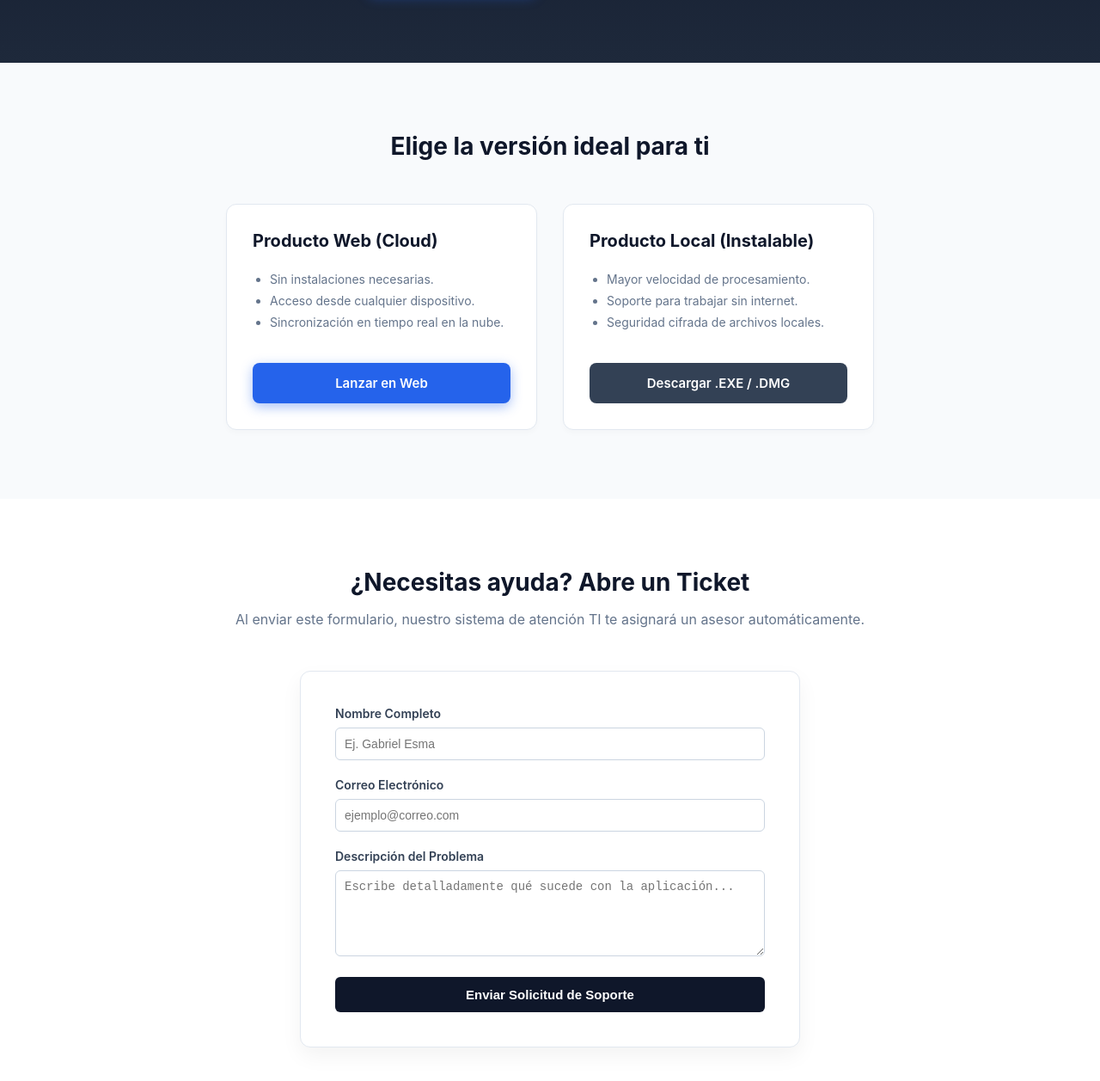
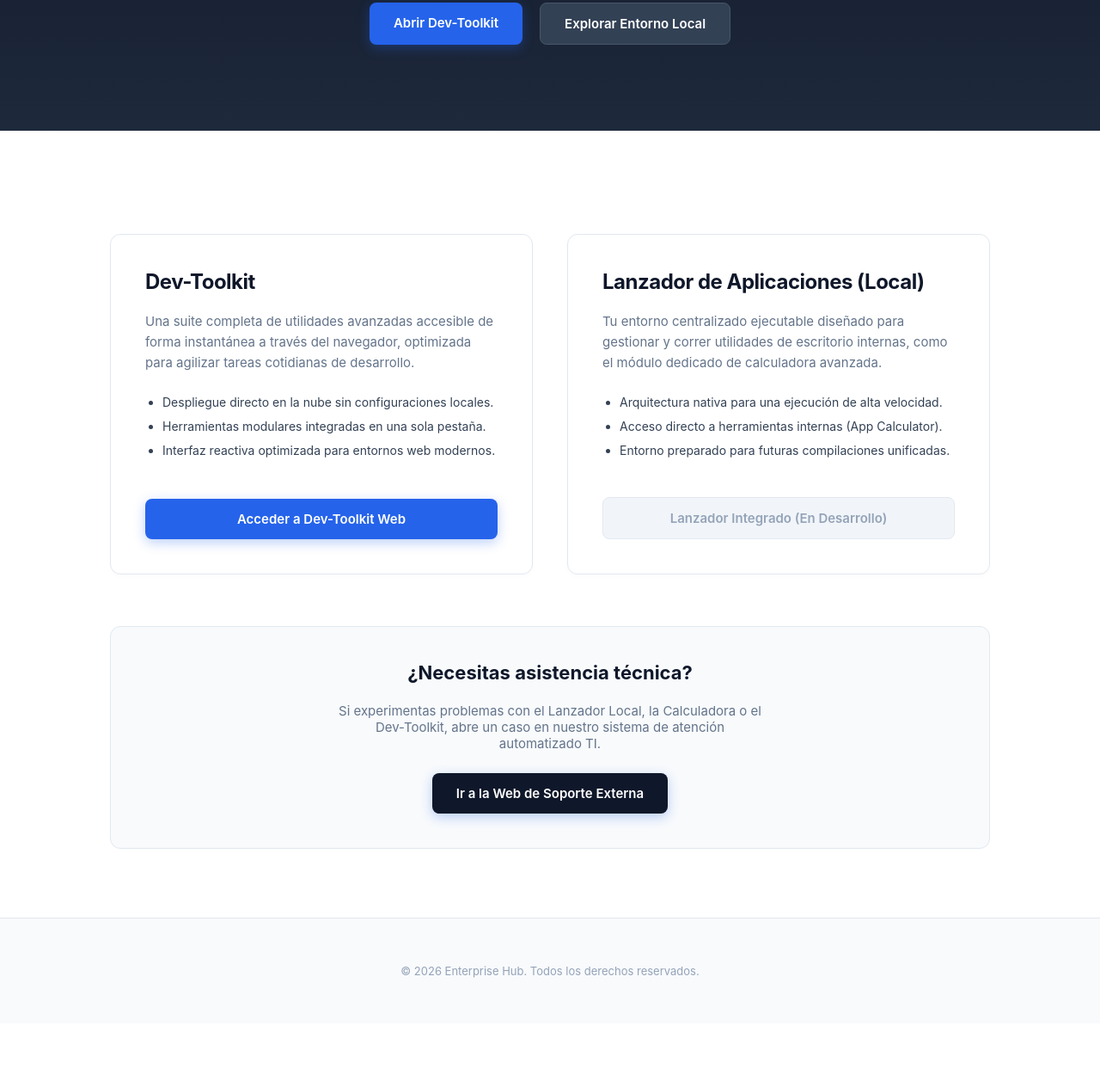
Before and after one commit to samimateus7-svg/main-page, a plain HTML site: page index.html in a window 1280 px wide. Shown: the part 341-1598 px from the top of the page at 86% size. After the commit the page ends 1531 px from the top, so only its background shows below. Drawn offline with Linux system fonts and the light colour scheme.

Commit message:
Update index.html

```diff
--- a/index.html
+++ b/index.html
@@ -1,10 +1,9 @@
-
 <!DOCTYPE html>
 <html lang="es">
 <head>
     <meta charset="UTF-8">
     <meta name="viewport" content="width=device-width, initial-scale=1.0">
-    <title>Enterprise App - Portal Oficial</title>
+    <title>Enterprise Hub - Portal de Productos</title>
     <style>
         :root {
             --primary: #0f172a;
@@ -39,17 +38,23 @@
             color: #ffffff;
             font-size: 20px;
             font-weight: 700;
+            letter-spacing: -0.5px;
+        }
+
+        nav {
+            display: flex;
+            align-items: center;
+            gap: 25px;
         }
 
         nav a {
             color: #94a3b8;
             text-decoration: none;
-            margin-left: 20px;
             font-size: 14px;
             transition: color 0.3s;
         }
 
-        nav a:hover, nav a.active {
+        nav a:hover {
             color: #ffffff;
         }
 
@@ -59,32 +64,34 @@
             color: #ffffff;
             padding: 8px 16px;
             border-radius: 6px;
-            cursor: pointer;
+            font-weight: 500;
         }
 
         .btn-soporte-nav:hover {
             background-color: var(--accent);
         }
 
-        /* Sección Principal (Hero) */
+        /* Sección Principal (Hero Hub) */
         .hero {
             text-align: center;
-            padding: 80px 20px;
+            padding: 100px 20px;
             background: linear-gradient(180deg, var(--primary) 0%, #1e293b 100%);
             color: #ffffff;
         }
 
         .hero h1 {
-            font-size: 42px;
+            font-size: 46px;
             margin: 0 0 20px 0;
-            letter-spacing: -1px;
+            letter-spacing: -1.5px;
+            font-weight: 700;
         }
 
         .hero p {
             color: #94a3b8;
             font-size: 18px;
-            max-width: 600px;
-            margin: 0 auto 40px auto;
+            max-width: 650px;
+            margin: 0 auto 45px auto;
+            line-height: 1.6;
         }
 
         .hero-buttons {
@@ -101,209 +108,171 @@
             border-radius: 8px;
             text-decoration: none;
             transition: all 0.3s;
+            display: inline-block;
         }
 
         .btn-primary {
             background-color: var(--accent);
             color: #ffffff;
-            box-shadow: 0 4px 14px rgba(37,99,235,0.4);
+            box-shadow: 0 4px 14px rgba(37,99,235,0.3);
         }
 
         .btn-primary:hover {
             background-color: #1d4ed8;
+            transform: translateY(-1px);
         }
 
         .btn-secondary {
             background-color: #334155;
             color: #ffffff;
+            border: 1px solid #475569;
         }
 
         .btn-secondary:hover {
             background-color: #475569;
+            transform: translateY(-1px);
         }
 
-        /* Sección de Productos */
-        .section-productos {
-            padding: 80px 5%;
-            background-color: var(--bg-light);
+        /* Contenedor de Secciones */
+        .container {
+            padding: 80px 10%;
         }
 
-        .section-title {
-            text-align: center;
-            margin-bottom: 50px;
+        .features-grid {
+            display: grid;
+            grid-template-columns: repeat(auto-fit, minmax(300px, 1fr));
+            gap: 40px;
+            margin-top: 40px;
         }
 
-        .section-title h2 {
-            font-size: 28px;
-            color: var(--primary);
-            margin: 0;
-        }
-
-        .grid-productos {
-            display: flex;
-            justify-content: center;
-            gap: 30px;
-            flex-wrap: wrap;
-        }
-
-        .card {
+        .feature-section {
             background: #ffffff;
             border: 1px solid #e2e8f0;
             border-radius: 12px;
-            padding: 30px;
-            width: 300px;
-            box-shadow: 0 4px 6px rgba(0,0,0,0.02);
+            padding: 40px;
+            box-shadow: 0 4px 6px rgba(0,0,0,0.01);
             display: flex;
             flex-direction: column;
             justify-content: space-between;
         }
 
-        .card h3 {
-            font-size: 20px;
+        .feature-section h2 {
+            font-size: 24px;
+            color: var(--primary);
             margin-top: 0;
-            color: var(--primary);
+            letter-spacing: -0.5px;
         }
 
-        .card ul {
-            padding-left: 20px;
+        .feature-section p {
             color: var(--text-light);
-            font-size: 14px;
-            line-height: 1.8;
+            font-size: 15px;
+            line-height: 1.6;
         }
 
-        /* Sección de Soporte (Formulario de Tickets) */
-        .section-soporte {
-            padding: 80px 5%;
+        .feature-section ul {
+            padding-left: 20px;
+            color: var(--text-dark);
+            font-size: 14px;
+            line-height: 2;
+            margin: 20px 0;
         }
 
-        .form-container {
-            max-width: 500px;
-            margin: 0 auto;
-            background: #ffffff;
+        /* Banner de Soporte Externo */
+        .banner-soporte {
+            background-color: var(--bg-light);
             border: 1px solid #e2e8f0;
             border-radius: 12px;
             padding: 40px;
-            box-shadow: 0 10px 25px rgba(0,0,0,0.05);
+            margin-top: 60px;
+            text-align: center;
         }
 
-        .form-group {
-            margin-bottom: 20px;
+        .banner-soporte h3 {
+            margin-top: 0;
+            color: var(--primary);
+            font-size: 22px;
         }
 
-        .form-group label {
-            display: block;
-            margin-bottom: 8px;
-            font-size: 14px;
-            font-weight: 600;
-            color: var(--text-dark);
+        .banner-soporte p {
+            color: var(--text-light);
+            max-width: 500px;
+            margin: 10px auto 25px auto;
+            font-size: 15px;
         }
 
-        .form-group input, .form-group textarea {
-            width: 100%;
-            padding: 10px;
-            border: 1px solid #cbd5e1;
-            border-radius: 6px;
-            font-size: 14px;
-            box-sizing: border-box;
-        }
-
-        .form-group textarea {
-            resize: vertical;
-            height: 100px;
-        }
-
-        .btn-submit {
-            width: 100%;
-            background-color: var(--primary);
-            color: #ffffff;
-            border: none;
-            padding: 12px;
-            font-size: 15px;
-            font-weight: 600;
-            border-radius: 6px;
-            cursor: pointer;
-            transition: background 0.3s;
-        }
-
-        .btn-submit:hover {
-            background-color: #1e293b;
+        footer {
+            text-align: center;
+            padding: 40px 20px;
+            color: #94a3b8;
+            font-size: 13px;
+            border-top: 1px solid #e2e8f0;
+            background-color: var(--bg-light);
         }
     </style>
 </head>
 <body>
 
     <header>
-        <div class="logo">EnterpriseApp</div>
+        <div class="logo">EnterpriseHub</div>
         <nav>
-            <a href="#productos">Productos</a>
-            <a href="#soporte" class="btn-soporte-nav">Soporte TI</a>
+            <a href="#toolkit">Dev-Toolkit</a>
+            <a href="#lanzador">Lanzador Local</a>
+            <a href="https://samimateus7-svg.github.io/soport-web/" target="_blank" class="btn-soporte-nav">Portal de Soporte</a>
         </nav>
     </header>
 
     <section class="hero">
-        <h1>Optimiza tus procesos al instante</h1>
-        <p>Accede de forma inmediata a través de la web o descarga nuestra potente versión nativa para escritorio.</p>
+        <h1>Centro Integrado de Aplicaciones</h1>
+        <p>Potencia tu flujo de trabajo desplegando utilidades web en la nube o ejecutando herramientas nativas desde nuestro entorno unificado.</p>
         <div class="hero-buttons">
-            <a href="#productos" class="btn btn-primary">Iniciar Versión Web</a>
-            <a href="#productos" class="btn btn-secondary">Descargar Instalador</a>
+            <a href="https://samimateus7-svg.github.io/dev-toolkit/" target="_blank" class="btn btn-primary">Abrir Dev-Toolkit</a>
+            <a href="#lanzador" class="btn btn-secondary">Explorar Entorno Local</a>
         </div>
     </section>
 
-    <section class="section-productos" id="productos">
-        <div class="section-title">
-            <h2>Elige la versión ideal para ti</h2>
-        </div>
-        <div class="grid-productos">
-            <div class="card">
+    <main class="container">
+
+        <div class="features-grid">
+
+            <div class="feature-section" id="toolkit">
                 <div>
-                    <h3>Producto Web (Cloud)</h3>
+                    <h2>Dev-Toolkit</h2>
+                    <p>Una suite completa de utilidades avanzadas accesible de forma instantánea a través del navegador, optimizada para agilizar tareas cotidianas de desarrollo.</p>
                     <ul>
-                        <li>Sin instalaciones necesarias.</li>
-                        <li>Acceso desde cualquier dispositivo.</li>
-                        <li>Sincronización en tiempo real en la nube.</li>
+                        <li>Despliegue directo en la nube sin configuraciones locales.</li>
+                        <li>Herramientas modulares integradas en una sola pestaña.</li>
+                        <li>Interfaz reactiva optimizada para entornos web modernos.</li>
                     </ul>
                 </div>
-                <a href="#" class="btn btn-primary" style="text-align: center; margin-top: 20px;">Lanzar en Web</a>
+                <a href="https://samimateus7-svg.github.io/dev-toolkit/" target="_blank" class="btn btn-primary" style="text-align: center; margin-top: 20px;">Acceder a Dev-Toolkit Web</a>
             </div>
 
-            <div class="card">
+            <div class="feature-section" id="lanzador">
                 <div>
-                    <h3>Producto Local (Instalable)</h3>
+                    <h2>Lanzador de Aplicaciones (Local)</h2>
+                    <p>Tu entorno centralizado ejecutable diseñado para gestionar y correr utilidades de escritorio internas, como el módulo dedicado de calculadora avanzada.</p>
                     <ul>
-                        <li>Mayor velocidad de procesamiento.</li>
-                        <li>Soporte para trabajar sin internet.</li>
-                        <li>Seguridad cifrada de archivos locales.</li>
+                        <li>Arquitectura nativa para una ejecución de alta velocidad.</li>
+                        <li>Acceso directo a herramientas internas (App Calculator).</li>
+                        <li>Entorno preparado para futuras compilaciones unificadas.</li>
                     </ul>
                 </div>
-                <a href="#" class="btn btn-secondary" style="text-align: center; margin-top: 20px;">Descargar .EXE / .DMG</a>
+                <span class="btn btn-secondary" style="text-align: center; margin-top: 20px; cursor: default; background-color: #f1f5f9; color: #94a3b8; border-color: #e2e8f0;">Lanzador Integrado (En Desarrollo)</span>
             </div>
-        </div>
-    </section>
 
-    <section class="section-soporte" id="soporte">
-        <div class="section-title">
-            <h2>¿Necesitas ayuda? Abre un Ticket</h2>
-            <p style="color: var(--text-light);">Al enviar este formulario, nuestro sistema de atención TI te asignará un asesor automáticamente.</p>
         </div>
 
-        <div class="form-container">
-            <form action="https://formspree.io/f/tu_id_aqui" method="POST">
-                <div class="form-group">
-                    <label for="nombre">Nombre Completo</label>
-                    <input type="text" id="nombre" name="name" required placeholder="Ej. Gabriel Esma">
-                </div>
-                <div class="form-group">
-                    <label for="correo">Correo Electrónico</label>
-                    <input type="email" id="correo" name="email" required placeholder="ejemplo@correo.com">
-                </div>
-                <div class="form-group">
-                    <label for="mensaje">Descripción del Problema</label>
-                    <textarea id="mensaje" name="message" required placeholder="Escribe detalladamente qué sucede con la aplicación..."></textarea>
-                </div>
-                <button type="submit" class="btn-submit">Enviar Solicitud de Soporte</button>
-            </form>
+        <div class="banner-soporte">
+            <h3>¿Necesitas asistencia técnica?</h3>
+            <p>Si experimentas problemas con el Lanzador Local, la Calculadora o el Dev-Toolkit, abre un caso en nuestro sistema de atención automatizado TI.</p>
+            <a href="https://samimateus7-svg.github.io/soport-web/" target="_blank" class="btn btn-primary" style="background-color: var(--primary);">Ir a la Web de Soporte Externa</a>
         </div>
-    </section>
+
+    </main>
+
+    <footer>
+        <p>© 2026 Enterprise Hub. Todos los derechos reservados.</p>
+    </footer>
 
 </body>
 </html>
```
